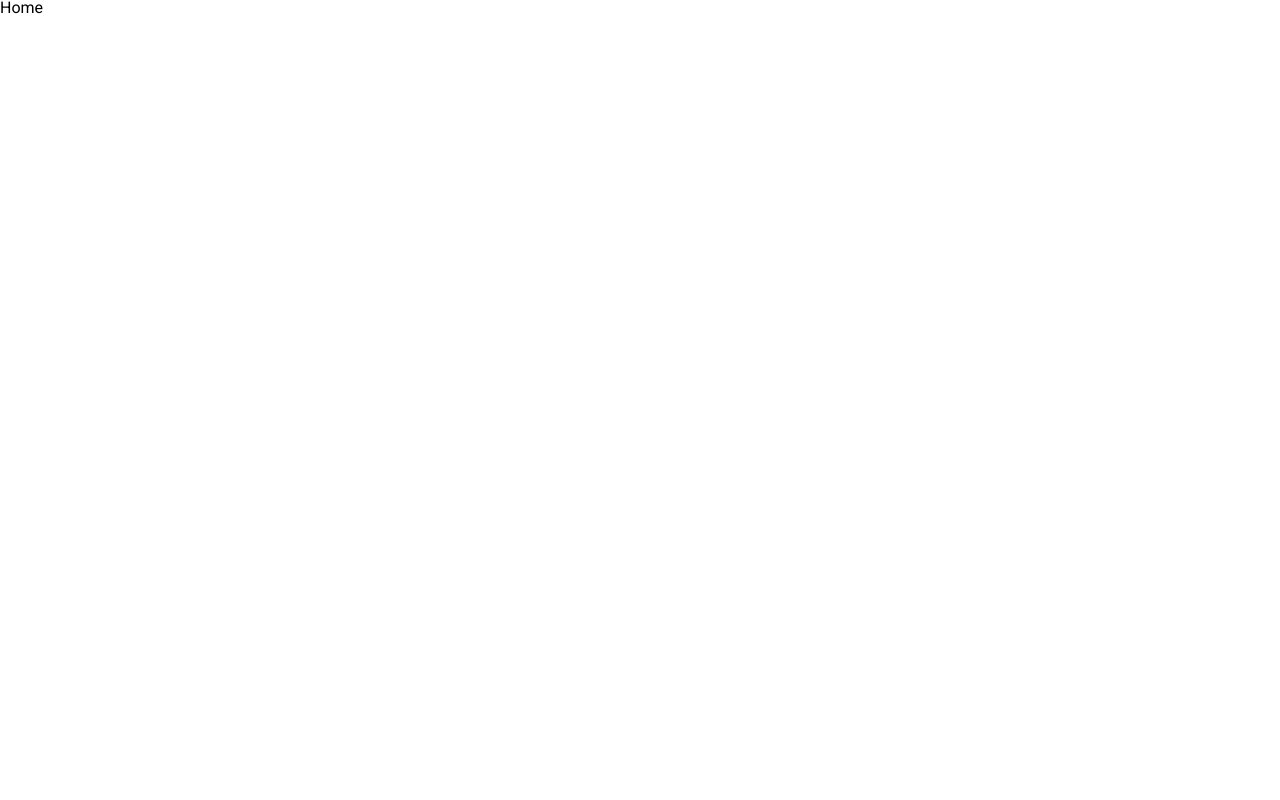
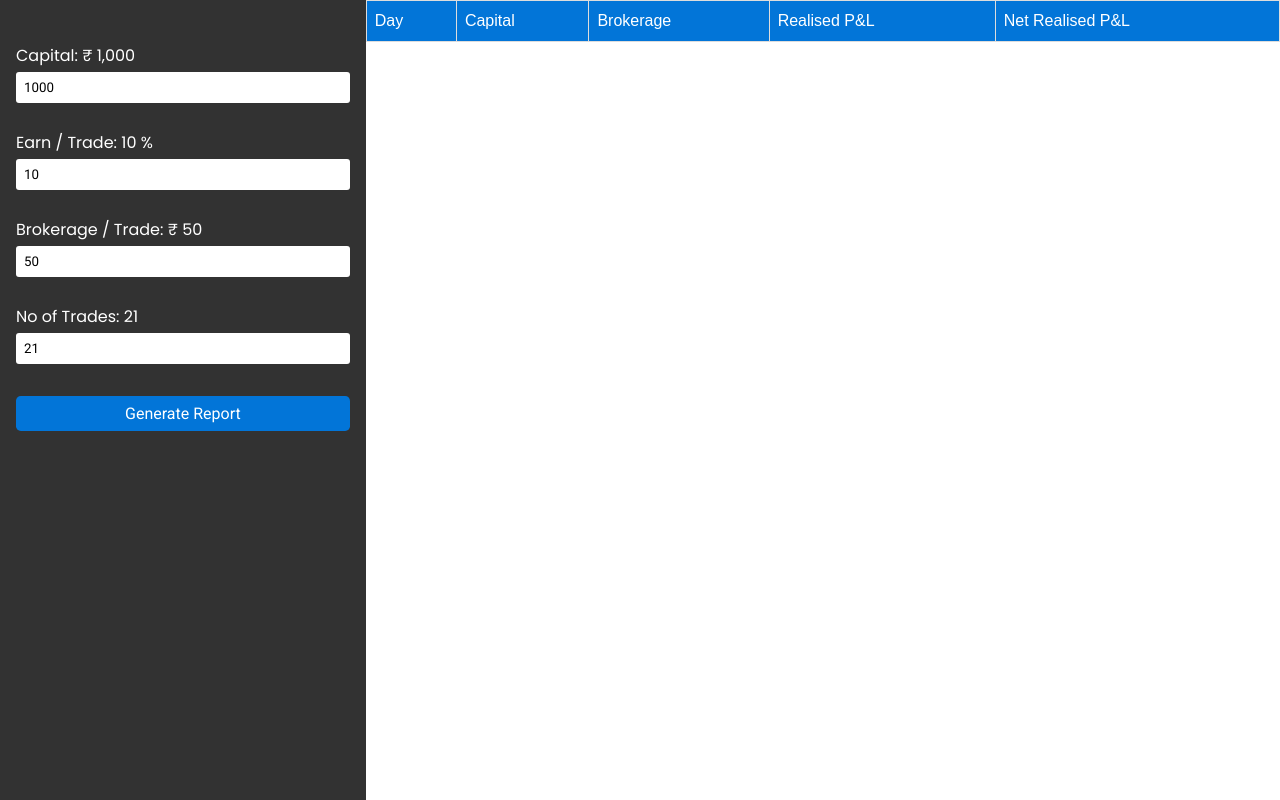
Before and after one commit to vemarav/newtrader, a React (Create React App) app: page / in a window 1280 px wide. Built offline with nearby package versions, Linux system fonts and the light colour scheme.

Commit message:
v0.0.1 up

```diff
--- a/public/reset.css
+++ b/public/reset.css
@@ -122,3 +122,45 @@ table {
   border-collapse: collapse;
   border-spacing: 0;
 }
+
+input[type="number"]::-webkit-inner-spin-button,
+input[type="number"]::-webkit-outer-spin-button {
+  -webkit-appearance: none;
+  -moz-appearance: none;
+  appearance: none;
+  margin: 0;
+}
+
+#reports {
+  font-family: Arial, Helvetica, sans-serif;
+  border-collapse: collapse;
+  width: 100%;
+  position: relative;
+}
+
+thead th {
+  position: sticky;
+  top: 0;
+}
+
+#reports td,
+#reports th {
+  border: 1px solid #ddd;
+  padding: 8px;
+}
+
+#reports tr:nth-child(even) {
+  background-color: #f2f2f2;
+}
+
+#reports tr:hover {
+  background-color: #ddd;
+}
+
+#reports th {
+  padding-top: 12px;
+  padding-bottom: 12px;
+  text-align: left;
+  background-color: #0275d8;
+  color: white;
+}
--- a/src/App.tsx
+++ b/src/App.tsx
@@ -1,18 +1,19 @@
 import { createGlobalStyle } from "styled-components";
 import Router from "./router/index";
+import Store from "./store";
 
 const GlobalStyle = createGlobalStyle`
-body, * {
-  font-family: Roboto;
-}
+  body, * {
+    font-family: Roboto;
+  }
 `;
 
 function App() {
   return (
-    <div>
+    <Store>
       <GlobalStyle />
       <Router />
-    </div>
+    </Store>
   );
 }
 
--- /dev/null
+++ b/src/components/calculator.tsx
@@ -0,0 +1,141 @@
+import { useContext } from "react";
+import styled from "styled-components";
+import { Context } from "../store";
+import { ActionTypes } from "../store/reducer";
+
+const Container = styled.div`
+  width: calc(100vw * 0.4);
+  background-color: #323232;
+  padding: 2rem 0;
+  @media (max-width: 768px) {
+    width: 100%;
+  }
+`;
+
+const Field = styled.div`
+  width: calc(100% - 2rem);
+  padding: 1rem;
+  text-align: left;
+`;
+
+const Label = styled.div`
+  color: white;
+  font-size: 1rem;
+  font-family: Poppins;
+  margin-bottom: 0.5rem;
+`;
+
+const Input = styled.input`
+  width: -webkit-fill-available;
+  padding: 0.5rem;
+  background-color: #ffffff;
+  display: block;
+  border-radius: 3px;
+  border: none;
+  outline: none;
+`;
+
+const Button = styled.div`
+  background-color: #0275d8;
+  color: #ffffff;
+  padding: 0.6rem 0;
+  border-radius: 0.3rem;
+  text-align: center;
+  box-shadow: 2px;
+
+  &:hover {
+    box-shadow: 0;
+  }
+
+  &:active {
+    color: #ffffff90;
+    background-color: #0275d890;
+  }
+`;
+
+const Calculator = () => {
+  const [state, dispatch] = useContext(Context);
+  const { capital, percentile, brokerage, trades } = state;
+  return (
+    <Container>
+      <Field>
+        <Label>
+          Capital:{" ₹ "}
+          {Intl.NumberFormat("en-IN", { maximumSignificantDigits: 3 }).format(
+            capital || 0
+          )}
+        </Label>
+        <Input
+          value={capital}
+          type="number"
+          onChange={(el) =>
+            dispatch({
+              type: ActionTypes.capital,
+              payload: { capital: Number(el.currentTarget.value) },
+            })
+          }
+        />
+      </Field>
+
+      <Field>
+        <Label>Earn / Trade:{` ${percentile} % `}</Label>
+        <Input
+          value={percentile}
+          type="number"
+          onChange={(el) =>
+            dispatch({
+              type: ActionTypes.percentile,
+              payload: { percentile: Number(el.currentTarget.value) },
+            })
+          }
+        />
+      </Field>
+
+      <Field>
+        <Label>
+          Brokerage / Trade:{" ₹ "}
+          {Intl.NumberFormat("en-IN", { maximumSignificantDigits: 3 }).format(
+            brokerage || 0
+          )}
+        </Label>
+        <Input
+          value={brokerage}
+          type="number"
+          onChange={(el) =>
+            dispatch({
+              type: ActionTypes.brokerage,
+              payload: { brokerage: Number(el.currentTarget.value) },
+            })
+          }
+        />
+      </Field>
+
+      <Field>
+        <Label>
+          No of Trades:{" "}
+          {` ${Intl.NumberFormat("en-IN", {
+            maximumSignificantDigits: 3,
+          }).format(trades || 0)} `}
+        </Label>
+        <Input
+          value={trades}
+          type="number"
+          onChange={(el) =>
+            dispatch({
+              type: ActionTypes.trades,
+              payload: { trades: Number(el.currentTarget.value) },
+            })
+          }
+        />
+      </Field>
+
+      <Field>
+        <Button onClick={() => dispatch({ type: ActionTypes.report })}>
+          Generate Report
+        </Button>
+      </Field>
+    </Container>
+  );
+};
+
+export default Calculator;
--- /dev/null
+++ b/src/components/index.tsx
@@ -0,0 +1,4 @@
+import Calculator from "./calculator";
+import Trades from "./reports";
+
+export { Calculator, Trades };
--- /dev/null
+++ b/src/components/reports.tsx
@@ -0,0 +1,41 @@
+import { useContext } from "react";
+import styled from "styled-components";
+import { Context } from "../store";
+import { IReport } from "../store/state";
+
+const Container = styled.div`
+  height: 100vh;
+  width: 100%;
+`;
+
+const Reports = () => {
+  const [state] = useContext(Context);
+  return (
+    <Container>
+      <table id={"reports"}>
+        <thead>
+          <tr>
+            <th>Day</th>
+            <th>Capital</th>
+            <th>Brokerage</th>
+            <th>Realised {"P&L"}</th>
+            <th>Net Realised {"P&L"}</th>
+          </tr>
+        </thead>
+        <tbody>
+          {state.reports.map((row: IReport, index: number) => (
+            <tr key={`${row.netRealisedPNL}`}>
+              <td>{index + 1}</td>
+              <td>{row.capital}</td>
+              <td>{row.brokerage}</td>
+              <td>{row.realisedPNL}</td>
+              <td>{row.netRealisedPNL}</td>
+            </tr>
+          ))}
+        </tbody>
+      </table>
+    </Container>
+  );
+};
+
+export default Reports;
--- a/src/pages/home.tsx
+++ b/src/pages/home.tsx
@@ -1,8 +1,23 @@
+import styled from "styled-components";
+import { Calculator } from "../components";
+import Reports from "../components/reports";
+
+const Container = styled.div`
+  height: 100vh;
+  overflow-y: scroll;
+  display: flex;
+
+  @media (max-width: 768px) {
+    display: block;
+  }
+`;
+
 const Home = () => {
   return (
-    <div>
-      <div>Home</div>
-    </div>
+    <Container>
+      <Calculator />
+      <Reports />
+    </Container>
   );
 };
 
--- /dev/null
+++ b/src/store/index.tsx
@@ -0,0 +1,18 @@
+import React, { useReducer } from "react";
+import { IAction, reducer } from "./reducer";
+import { initState, IState } from "./state";
+
+export const Context = React.createContext<[IState, React.Dispatch<IAction>]>([
+  initState,
+  (action: IAction) => initState,
+]);
+
+const Store = (props: { children: Array<JSX.Element> }) => {
+  const [state, dispatch] = useReducer(reducer, initState);
+  const { children } = props;
+  return (
+    <Context.Provider value={[state, dispatch]}>{children}</Context.Provider>
+  );
+};
+
+export default Store;
--- /dev/null
+++ b/src/store/reducer.ts
@@ -0,0 +1,72 @@
+import { IReport, IState } from "./state";
+
+const round = (x: number): number => Math.round(x * 100) / 100;
+
+export interface IAction {
+  type: string;
+  payload?: any;
+}
+
+export const ActionTypes = {
+  capital: "capital",
+  percentile: "percentile",
+  brokerage: "brokerage",
+  trades: "trades",
+  report: "report",
+};
+
+const generateReport = (state: IState): IState => {
+  const { capital, brokerage, percentile, trades } = state;
+  const reports: Array<IReport> = [];
+  let realisedPnL = 0,
+    netRealisedPnL = 0;
+  Array(trades)
+    .fill(0)
+    .forEach((_, index: number) => {
+      realisedPnL += capital * (percentile / 100) - brokerage;
+      netRealisedPnL += capital * (percentile / 100);
+      reports.push({
+        capital: index > 0 ? realisedPnL + capital : capital,
+        brokerage,
+        netRealisedPNL: round(netRealisedPnL),
+        realisedPNL: round(realisedPnL),
+      });
+    });
+  return {
+    ...state,
+    reports,
+  };
+};
+
+export const reducer = (state: IState, action: IAction) => {
+  switch (action.type) {
+    case ActionTypes.capital:
+      const { capital } = action.payload;
+      return {
+        ...state,
+        capital,
+      };
+    case ActionTypes.percentile:
+      const { percentile } = action.payload;
+      return {
+        ...state,
+        percentile,
+      };
+    case ActionTypes.brokerage:
+      const { brokerage } = action.payload;
+      return {
+        ...state,
+        brokerage,
+      };
+    case ActionTypes.trades:
+      const { trades } = action.payload;
+      return {
+        ...state,
+        trades,
+      };
+    case ActionTypes.report:
+      return generateReport(state);
+    default:
+      throw new TypeError(action.type);
+  }
+};
--- /dev/null
+++ b/src/store/state.tsx
@@ -0,0 +1,22 @@
+export interface IReport {
+  capital: number;
+  brokerage: number;
+  realisedPNL: number;
+  netRealisedPNL: number;
+}
+
+export interface IState {
+  capital: number;
+  percentile: number;
+  brokerage: number;
+  trades: number;
+  reports: Array<IReport>;
+}
+
+export const initState: IState = {
+  capital: 1000,
+  percentile: 10,
+  brokerage: 50,
+  trades: 21,
+  reports: [],
+};
```
